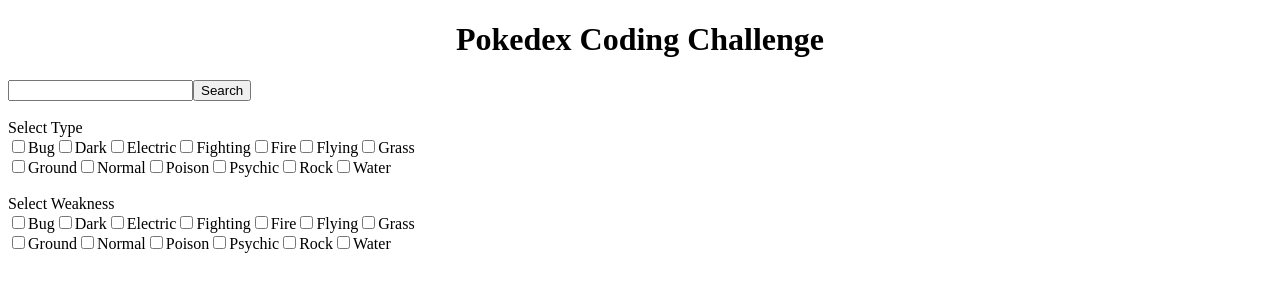
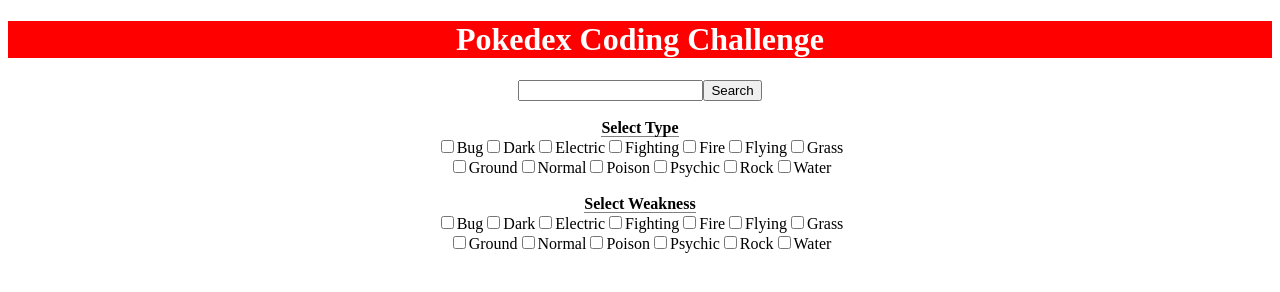
Before and after one commit to Nate-Gage/pokedex-challenge, a React app: page / in a window 1280 px wide. Built offline with nearby package versions, Linux system fonts and the light colour scheme.

Commit message:
Added styling to header and search form

```diff
--- a/src/App.css
+++ b/src/App.css
@@ -1,12 +1,28 @@
 .header {
+  text-align: center;
+}
+.header__container {
+    background-color: red;
+}
+.header__title {
+    color: white;
     text-align: center;
 }
 .pokemonDescrip {
-    margin-left: auto;
-    margin-right: auto;
-    width: 200px;
-    text-align: center;
+  margin-left: auto;
+  margin-right: auto;
+  width: 200px;
+  text-align: center;
 }
 .pokemonDescrip__name {
+  border-bottom: 1px solid gray;
+}
+.searchContainer {
+  text-align: center;
+}
+.search__heading {
+    font-weight: bold;
     border-bottom: 1px solid gray;
+
+
 }
--- a/src/components/Header.js
+++ b/src/components/Header.js
@@ -2,8 +2,8 @@
 import '../App.css';
 
 const Header = (props) => (
-    <div>
-        <h1 className="header">Pokedex Coding Challenge</h1>
+    <div className="header__container">
+        <h1 className="header__title">Pokedex Coding Challenge</h1>
     </div>
 );
 
--- a/src/components/PokemonDetails.js
+++ b/src/components/PokemonDetails.js
@@ -17,15 +17,16 @@
             return item.name === match.params.name;
         });
         setItem(thePokemon[0]);
+        console.log(thePokemon[0]);
     }
 
     return (
         <div>
             <div className="pokemonDescrip">
-                <h3 className="pokemonDescrip__name">{item.name}</h3>
+                <h3 className="pokemonDescrip__name">{item.name} | {item.num}</h3>
                 <img src={item.img} />
                 <p>Type: {item.type}</p>
-                <p>Weakness: {item.weaknesses}</p>
+                <p>Weaknesses: {item.weaknesses}</p>
             </div>
         </div>
     );
--- a/src/components/SearchForm.js
+++ b/src/components/SearchForm.js
@@ -1,9 +1,10 @@
 import React from 'react';
+import '../App.css';
 
 const SearchForm = (props) => {
 
     return (
-        <div>
+        <div className="searchContainer">
             <form onSubmit={props.handleSearch}>
                 <input
                     name="searchInput"
@@ -11,7 +12,7 @@
                 <button>Search</button>
                 <br />
                 <br />
-                <span>Select Type</span>
+                <span className="search__heading">Select Type</span>
                 <br />
                 <input type="checkbox" className="Bug" onChange={props.handleTypeChange} />Bug
                 <input type="checkbox" className="Dark" onChange={props.handleTypeChange} />Dark
@@ -29,7 +30,7 @@
                 <input type="checkbox" className="Water" onChange={props.handleTypeChange} />Water
                 <br />
                 <br />
-                <span name="weaknessSelector">Select Weakness</span>
+                <span className="search__heading" name="weaknessSelector">Select Weakness</span>
                 <br />
                 <input type="checkbox" className="Bug" onChange={props.handleWeaknessChange} />Bug
                 <input type="checkbox" className="Dark" onChange={props.handleWeaknessChange} />Dark
```
